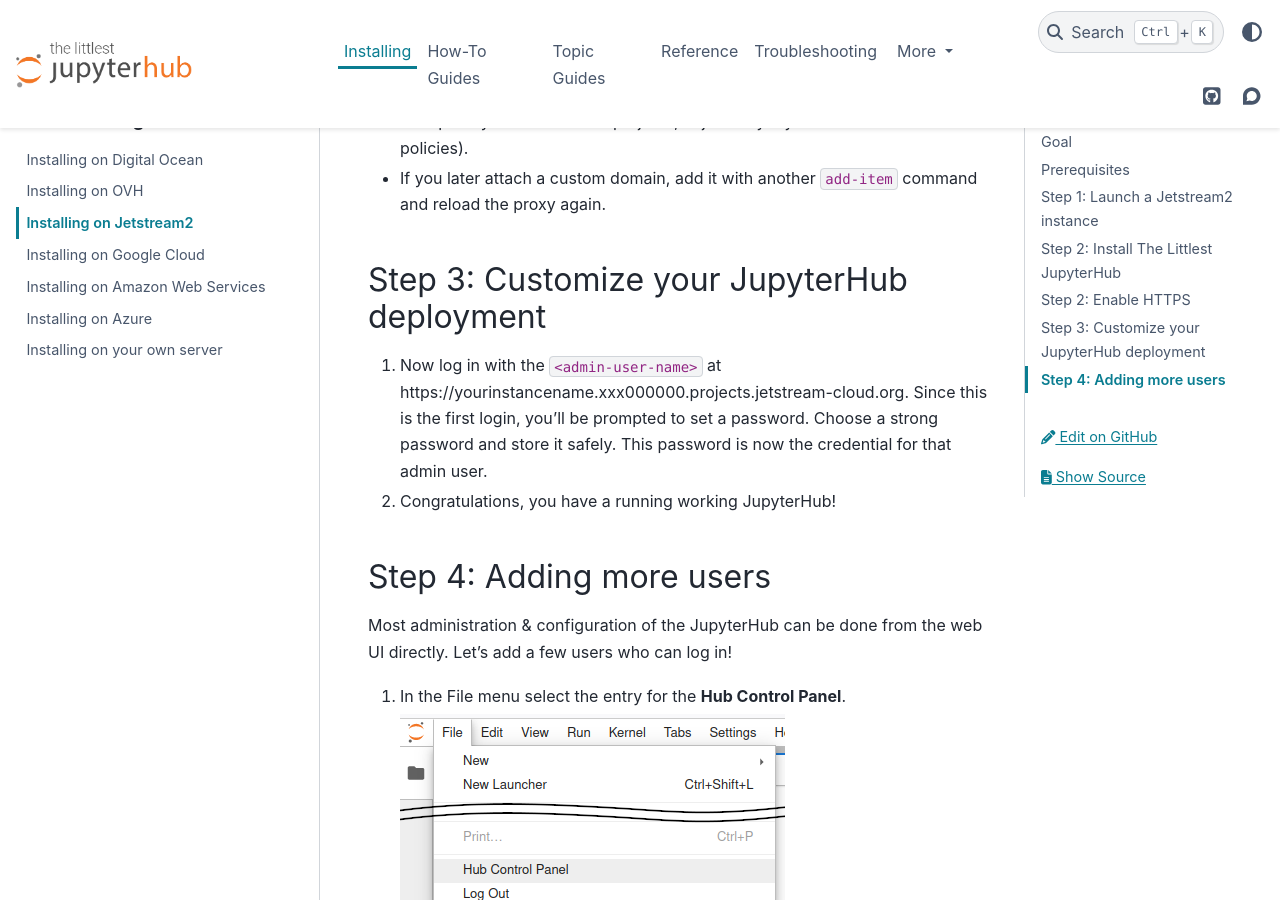
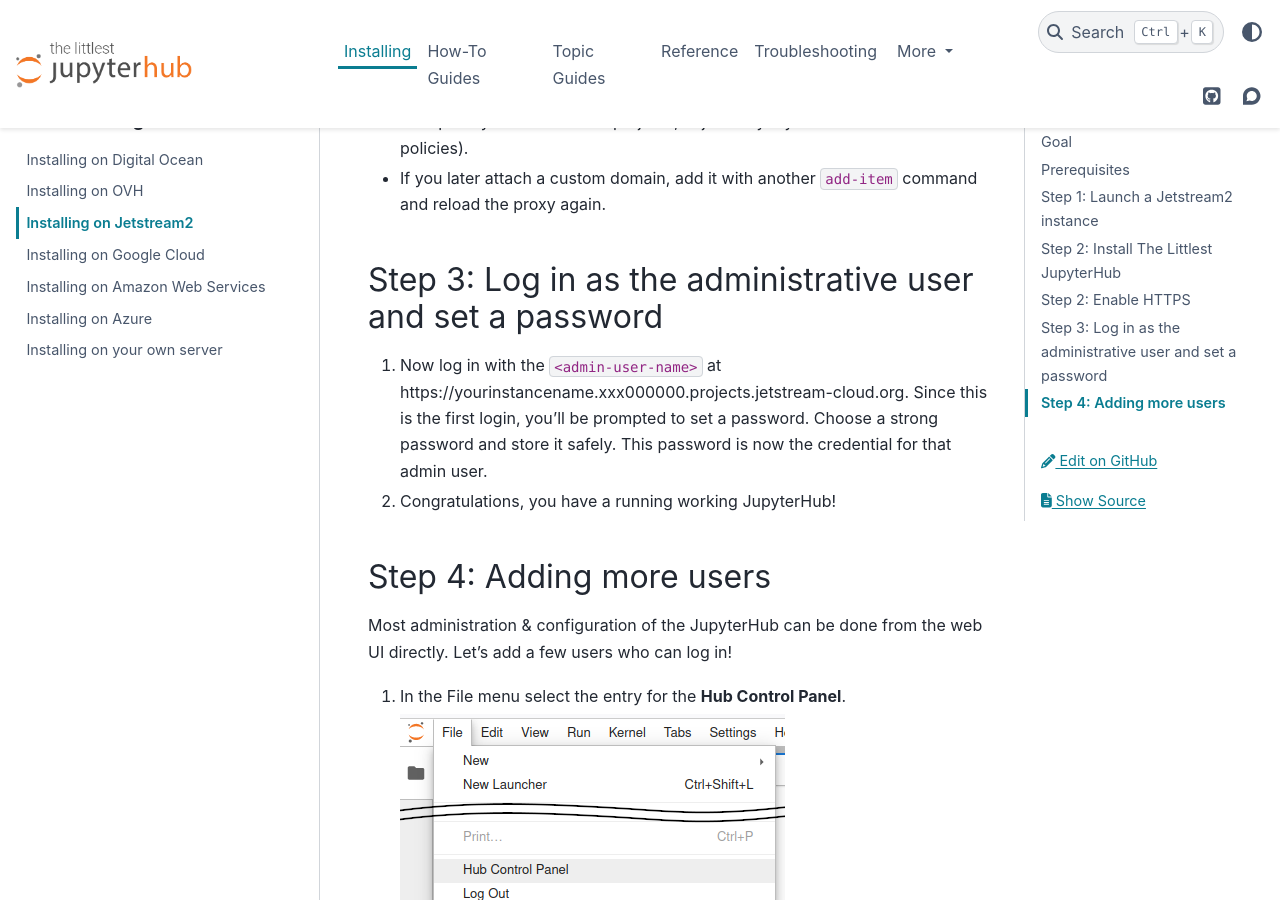
Before and after one commit to jupyterhub/the-littlest-jupyterhub, a Sphinx documentation site: the page built from docs/install/jetstream.md, in a window 1280 px wide and 900 px high, scrolled down 2324 px. Built offline with Sphinx 7.4.7 and the PyData theme 0.15.4, drawn with Linux system fonts in a browser that asks for light colours.

Commit message:
Apply suggestion from @julianpistorius
Co-authored-by: Julian Pistorius <github@soulsick.net>

```diff
--- a/docs/install/jetstream.md
+++ b/docs/install/jetstream.md
@@ -69,7 +69,7 @@
 - Make sure ports 80 and 443 are open in your Jetstream security group (they are open by default for new projects; adjust only if you customized network policies).
 - If you later attach a custom domain, add it with another `add-item` command and reload the proxy again.
 
-## Step 3: Customize your JupyterHub deployment
+## Step 3: Log in as the administrative user and set a password
 
 1. Now log in with the `<admin-user-name>` at https://yourinstancename.xxx000000.projects.jetstream-cloud.org. Since this is the first login, you'll be prompted to set a password. Choose a strong password and store it safely. This password is now the credential for that admin user.
 2. Congratulations, you have a running working JupyterHub!
```
